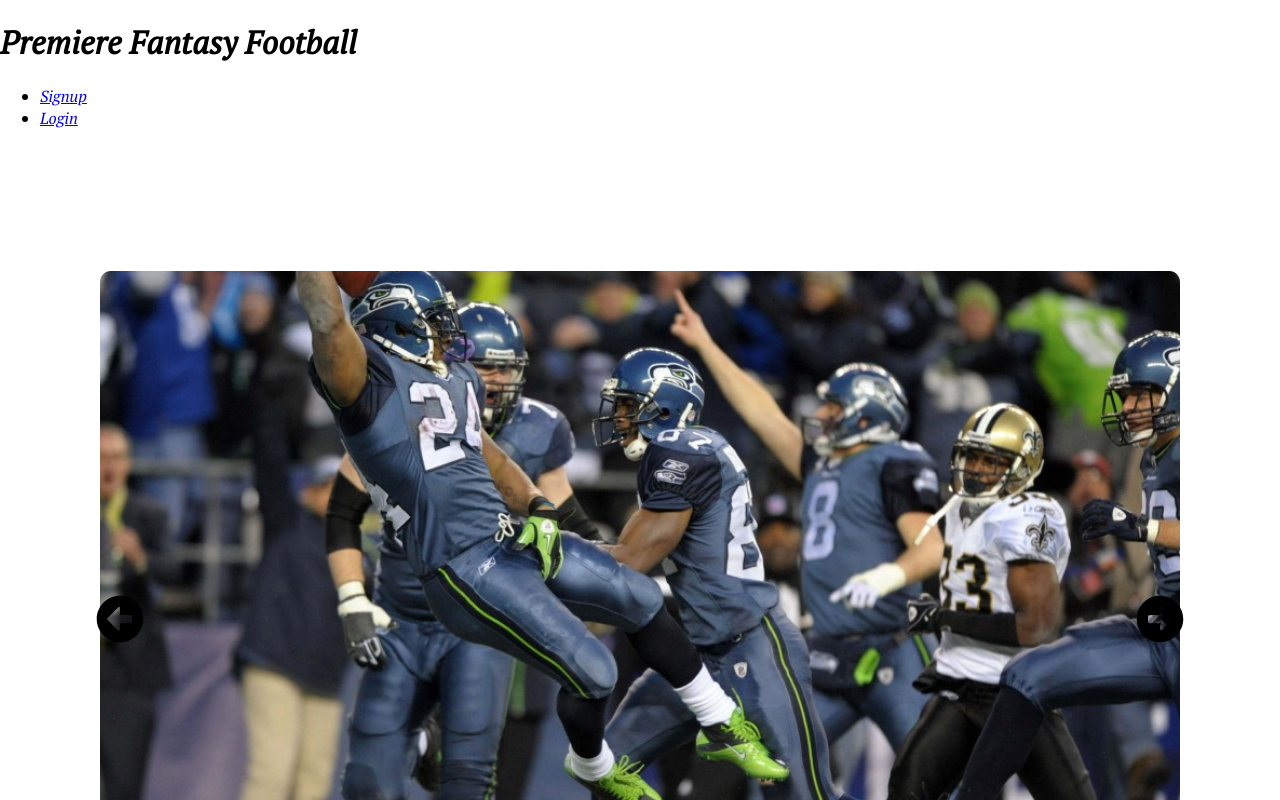
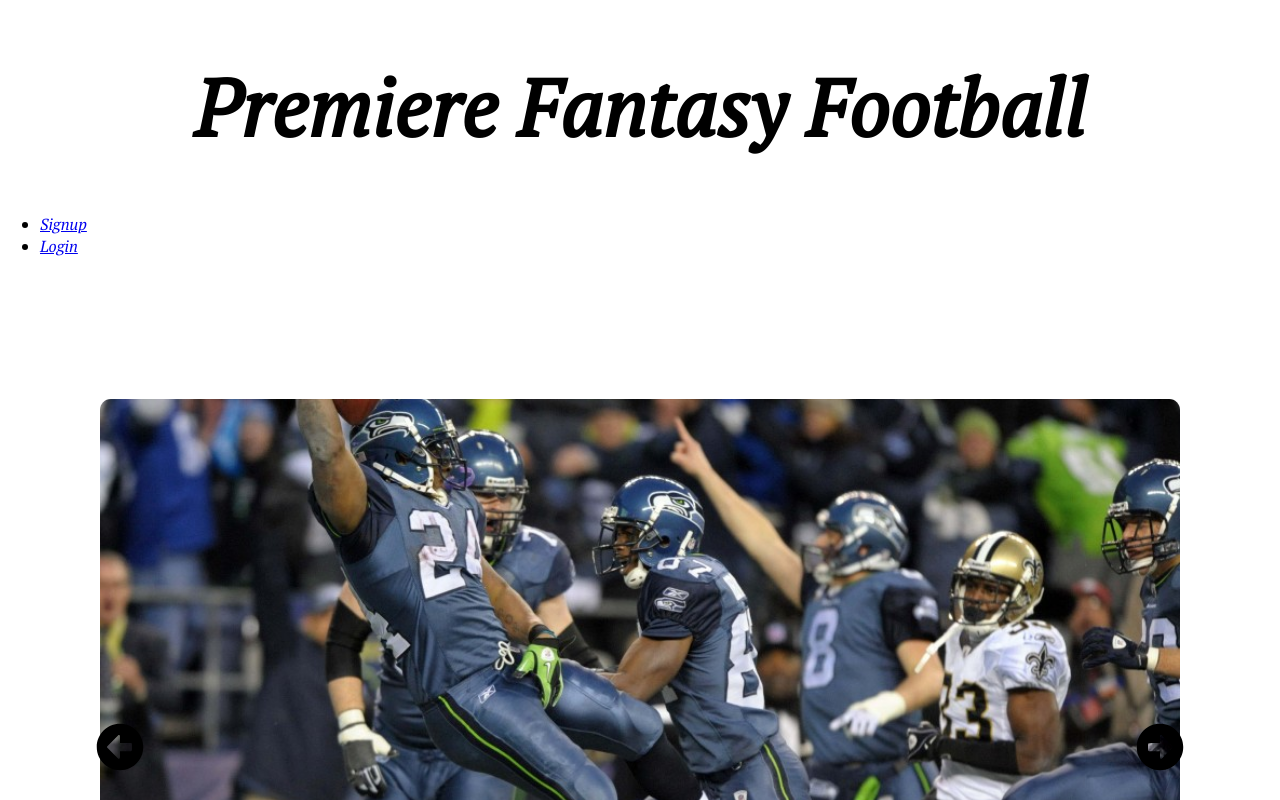
Before and after one commit to calvinjdonner/fantasy-football-app, a React (Create React App) app in the folder client/: page / in a window 1280 px wide. Shown: the top 800 px of the page. Built offline with nearby package versions, Linux system fonts and the light colour scheme; no server answers.

Commit message:
css and nav

```diff
--- a/client/src/components/Nav/index.js
+++ b/client/src/components/Nav/index.js
@@ -40,7 +40,7 @@
 
     return (
         <header className="flex-row px-1">
-            <h1>
+            <h1 id="page-title">
                 Premiere Fantasy Football
             </h1>
 
--- a/client/src/index.css
+++ b/client/src/index.css
@@ -96,6 +96,11 @@
   padding: 5px;
 }
 
+#page-title {
+  text-align: center;
+  font-size: 5rem;
+}
+
 /* .App main {
   display: flex;
   flex-wrap: wrap;
```
